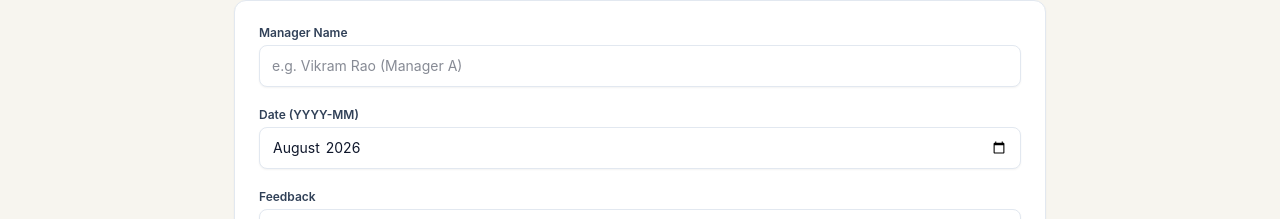
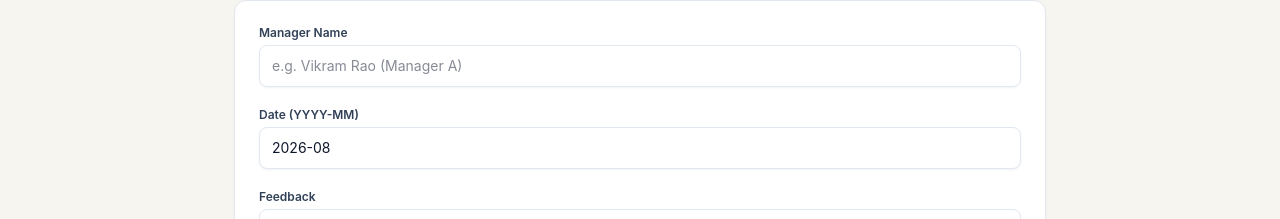
Before and after one commit to satyamshrivastav955-dotcom/bias-aware-360-review-system, a Next.js app: page /submit in a window 1280 px wide. Shown: the part 554-773 px from the top of the page. Built offline with nearby package versions, Linux system fonts and the light colour scheme.

Commit message:
fix(submit): change date input type to text for universal YYYY-MM entry

```diff
--- a/app/submit/page.tsx
+++ b/app/submit/page.tsx
@@ -233,7 +233,8 @@ function SubmitPageInner() {
                   </label>
                   <input
                     id="feedback-date"
-                    type="month"
+                    type="text"
+                    placeholder="YYYY-MM (e.g. 2026-08)"
                     value={date}
                     onChange={(e) => setDate(e.target.value)}
                     className={`w-full rounded-lg border px-3 py-2.5 text-sm text-slate-900 dark:text-slate-100 bg-white dark:bg-slate-800 shadow-xs focus:outline-none focus:ring-2 focus:ring-blue-500 ${
```
